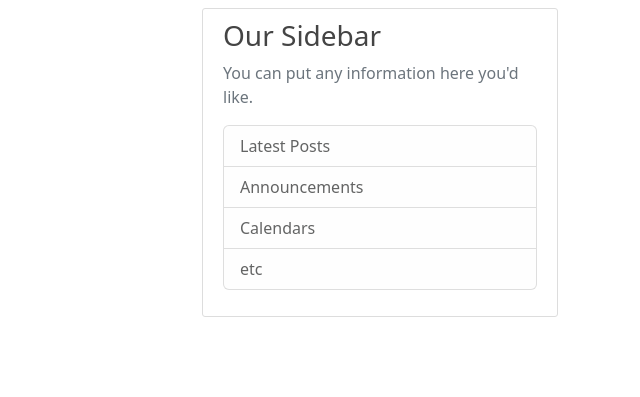
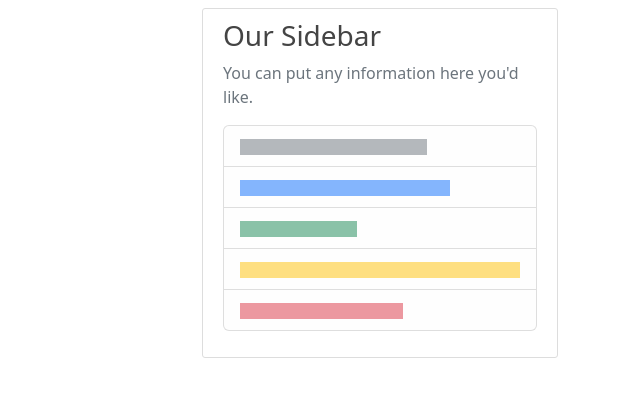
Before and after one commit to fluxink/django_blog, a Django app: page / in a window 1280 px wide. Shown: the part 56-453 px from the top of the page, without its empty margins (640-1280 px from the left). Run offline with Django 4.2, Linux system fonts and the light colour scheme; data that the repository does not hold is empty; some libraries are stand-ins or nearby versions.

Commit message:
sidebar placeholder

```diff
--- a/django_blog_tutorial/blog/templates/blog/base.html
+++ b/django_blog_tutorial/blog/templates/blog/base.html
@@ -83,10 +83,11 @@
               <h3>Our Sidebar</h3>
               <p class='text-muted'>You can put any information here you'd like.
                 <ul class="list-group">
-                  <li class="list-group-item list-group-item-light">Latest Posts</li>
-                  <li class="list-group-item list-group-item-light">Announcements</li>
-                  <li class="list-group-item list-group-item-light">Calendars</li>
-                  <li class="list-group-item list-group-item-light">etc</li>
+                  <li class="list-group-item list-group-item-light"><span class="placeholder col-8 bg-secondary"></span></li>
+                  <li class="list-group-item list-group-item-light"><span class="placeholder col-9 bg-primary"></span></li>
+                  <li class="list-group-item list-group-item-light"><span class="placeholder col-5 bg-success"></span></li>
+                  <li class="list-group-item list-group-item-light"><span class="placeholder col-12 bg-warning"></span></li>
+                  <li class="list-group-item list-group-item-light"><span class="placeholder col-7 bg-danger"></span></li>
                 </ul>
               </p>
             </div>
```
